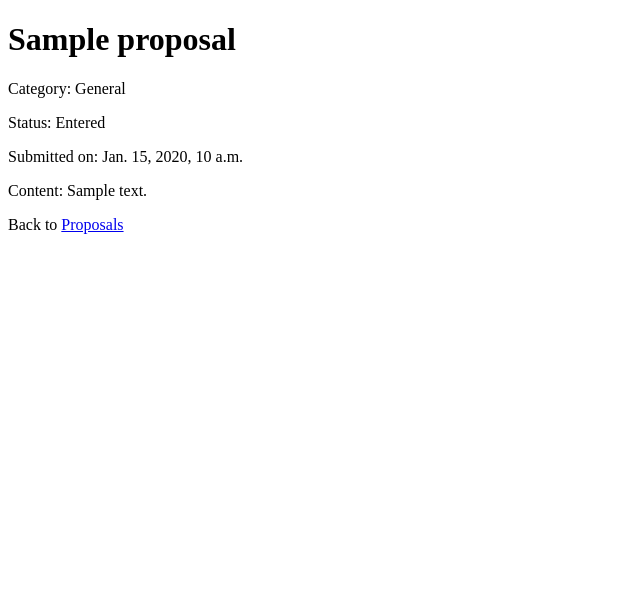
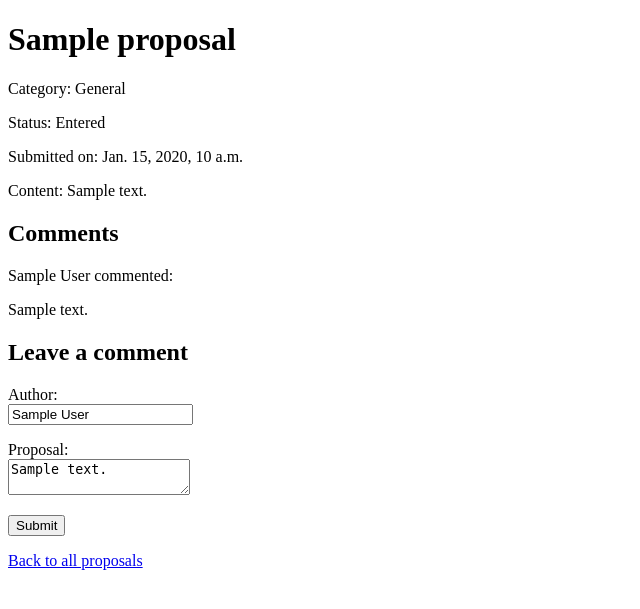
Before and after one commit to tf4482/improvo, a Django app: template proposals/templates/proposal_details.html in a window 1280 px wide. Shown: the top 609 px of the page, without its empty margins (0-640 px from the left). Run offline with Django 5.2, Linux system fonts and the light colour scheme; tables that the repository leaves empty hold one stand-in row (values such as "Sample post"); the template is opened without the code that fills it: values that come from a table or form of the project are taken from there, most other values are stand-ins (such as "Sample title", 1, 10 or a date in 2020).

Commit message:
feat: :sparkles: Added comments to proposal details template

```diff
--- a/proposals/templates/proposal_details.html
+++ b/proposals/templates/proposal_details.html
@@ -13,6 +13,23 @@
 <p>Submitted on: {{ proposal.datetime }}</p>
 <p>Content: {{ proposal.content }}</p>
 
-<p>Back to <a href="/proposals">Proposals</a></p>
+<h2>Comments</h2>
+{% for comment in comments %}
+    <div>
+        <p>{{ comment.author }} commented:</p>
+        <p>{{ comment.text }}</p>
+    </div>
+{% endfor %}
+
+<h2>Leave a comment</h2>
+
+<form method="post">
+    {% csrf_token %}
+    <p>Author:<br><input type="text" name="Author" value="{{ author }}" /></p>
+    <p>Proposal:<br><textarea name="Text">{{ text }}</textarea></p>
+    <input type="submit" value="Submit" />
+</form>
+
+<p><a href="/proposals">Back to all proposals</a></p>
 
 {% endblock %}
```
